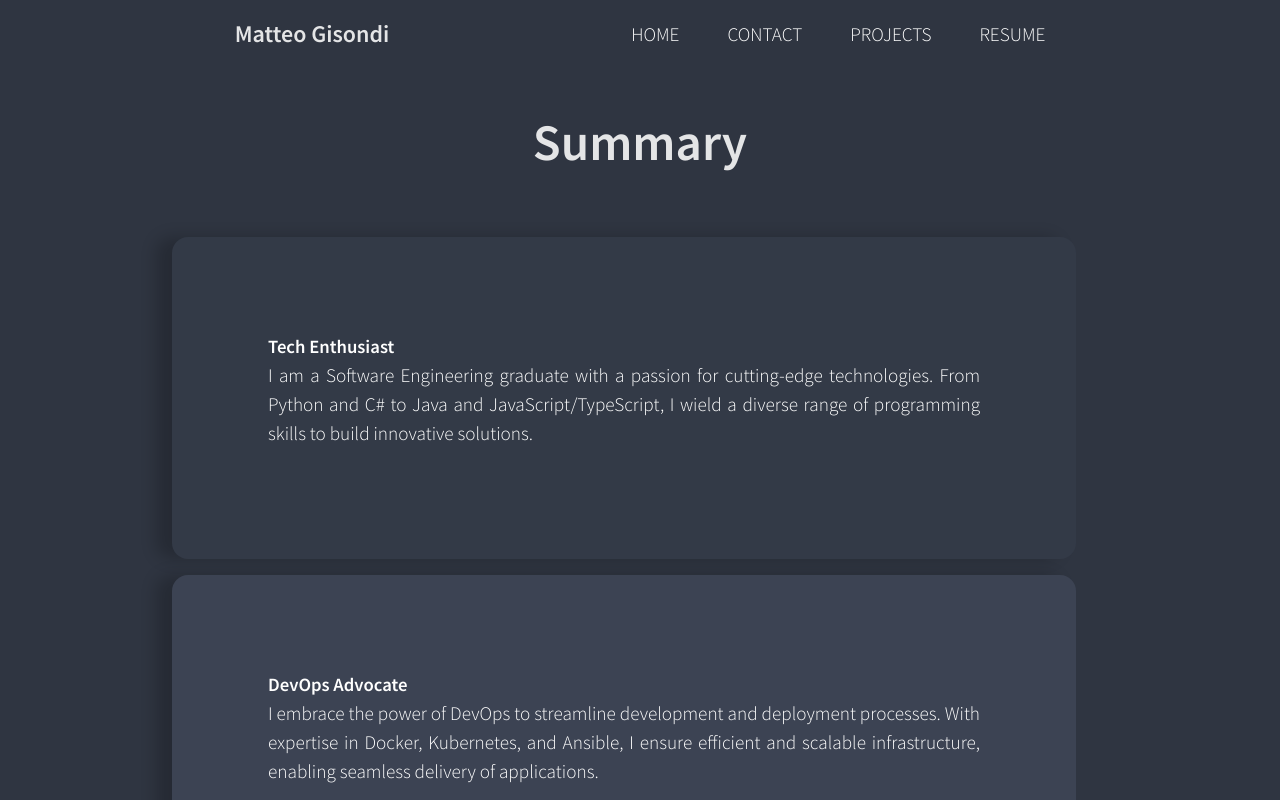
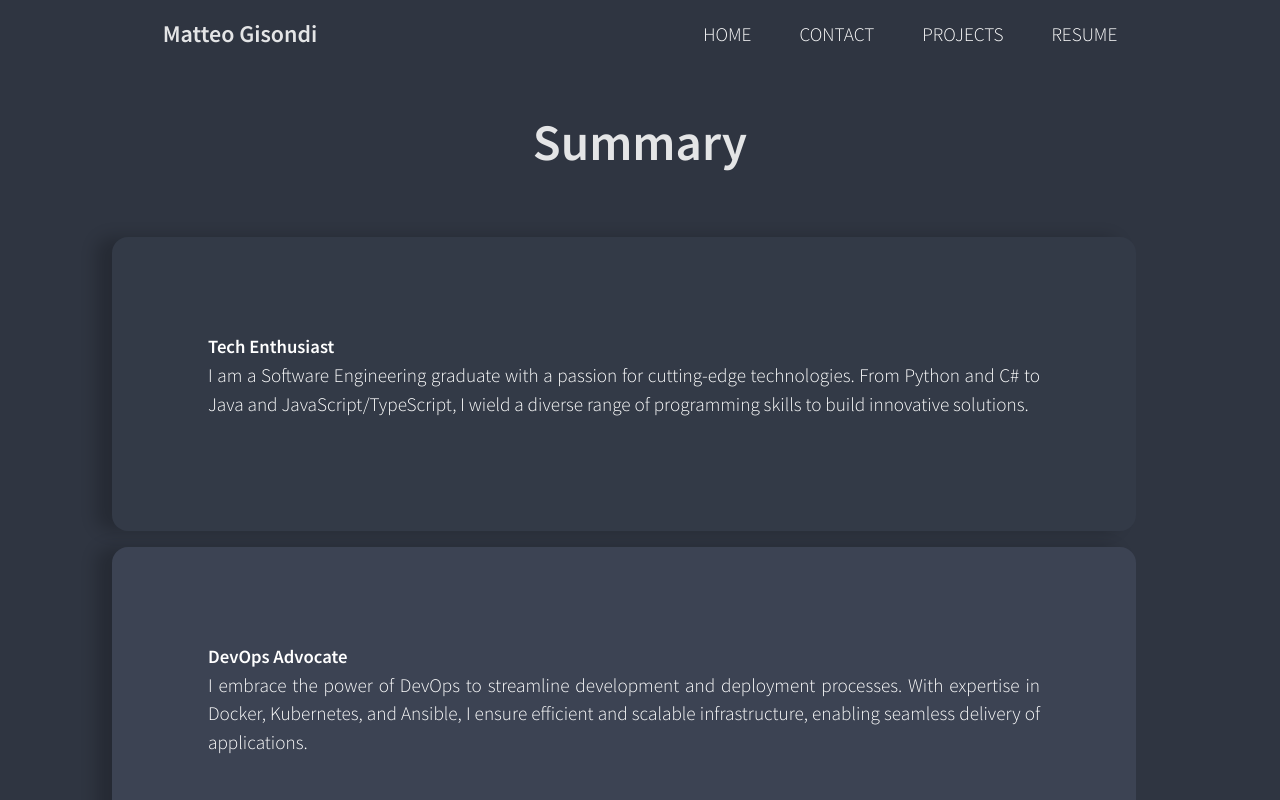
Before and after one commit to MatteoGisondi/portfolio, a Vue app: page / in a window 1280 px wide. Shown: the top 800 px of the page. Built offline with nearby package versions, Linux system fonts and the light colour scheme.

Commit message:
style: :lipstick: Update media queries

```diff
--- a/src/App.vue
+++ b/src/App.vue
@@ -22,7 +22,7 @@ export default defineComponent({
     components: {
         Header,
     },
-    router, // Use the router in the component
+    router,
 });
 </script>
 
@@ -37,11 +37,7 @@ export default defineComponent({
     flex: 0 0 auto;
 }
 
-@media (max-width: 800px) {
-    .wrapper {
-        margin: 0;
-    }
-
+@media screen and (max-width: 800px) {
     body {
         overflow-x: hidden;
     }
--- a/src/components/Cards.vue
+++ b/src/components/Cards.vue
@@ -99,7 +99,7 @@ li {
     margin-bottom: 0.5rem;
 }
 
-@media (max-width: 800px) {
+@media screen and (max-width: 800px) {
     .card {
         padding: 2rem;
         max-width: 100%;
--- a/src/components/Header.vue
+++ b/src/components/Header.vue
@@ -200,7 +200,7 @@ nav a:hover {
 @media screen and (min-width: 800px) {
     header {
         display: grid;
-        grid-template-columns: 1fr auto minmax(600px, 3fr) 1fr;
+        grid-template-columns: 1fr auto minmax(800px, 3fr) 1fr;
     }
 
     .nav-toggle-label {
--- a/src/components/Socials.vue
+++ b/src/components/Socials.vue
@@ -39,7 +39,7 @@ export default {
     margin: 10px;
 }
 
-@media (max-width: 800px) {
+@media screen and (max-width: 800px) {
     .socials {
         flex-direction: column;
         align-items: center;
--- a/src/main.ts
+++ b/src/main.ts
@@ -1,7 +1,7 @@
 import { createApp } from "vue";
 import App from "./App.vue";
 import router from "./router";
-import "./style.css";
+import "./styles.css";
 
 const app = createApp(App);
 app.use(router);
--- a/src/style.css
+++ b/src/styles.css
@@ -19,6 +19,13 @@
     -webkit-text-size-adjust: 100%;
 }
 
+#app {
+    max-width: 1280px;
+    margin: 0 auto;
+    padding: 2rem;
+    text-align: center;
+}
+
 main {
     margin: 3em 1em 1em 1em;
     padding: 0 1em;
@@ -27,22 +34,13 @@ main {
 
 .content {
     margin: 0 auto;
-    max-width: 1000px;
     padding: 0 1em;
     justify-content: center;
     align-items: center;
     display: flex;
     flex-direction: column;
+    overflow: hidden;
     min-height: 60vh;
-}
-
-a {
-    font-weight: 500;
-    color: #646cff;
-    text-decoration: inherit;
-}
-a:hover {
-    color: #535bf2;
 }
 
 body {
@@ -61,37 +59,7 @@ h1 {
     line-height: 1.1;
 }
 
-button {
-    border-radius: 8px;
-    border: 1px solid transparent;
-    padding: 0.6em 1.2em;
-    font-size: 1em;
-    font-weight: 500;
-    font-family: inherit;
-    background-color: #1a1a1a;
-    cursor: pointer;
-    transition: border-color 0.25s;
-}
-button:hover {
-    border-color: #646cff;
-}
-button:focus,
-button:focus-visible {
-    outline: 4px auto -webkit-focus-ring-color;
-}
-
-.card {
-    padding: 2em;
-}
-
-#app {
-    max-width: 1280px;
-    margin: 0 auto;
-    padding: 2rem;
-    text-align: center;
-}
-
-@media (max-width: 800px) {
+@media screen and (max-width: 800px) {
     #app {
         margin: 0;
         padding: 0%;
--- a/src/views/Resume.vue
+++ b/src/views/Resume.vue
@@ -55,7 +55,7 @@ a:hover {
     width: 100vw;
 }
 
-@media (min-width: 800px) {
+@media screen and (min-width: 800px) {
     .content {
         padding: 0;
         margin: 0 auto;
```
